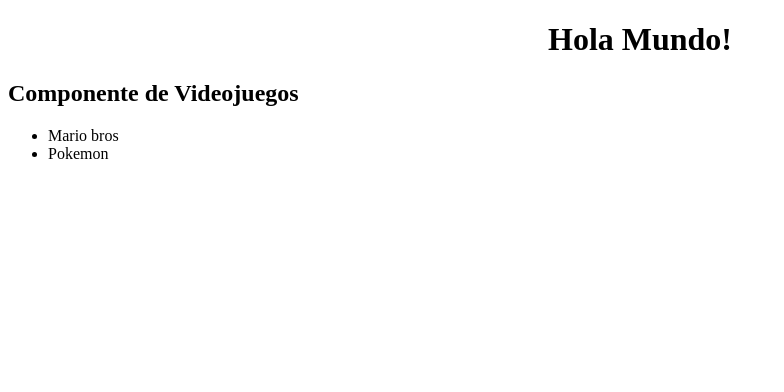
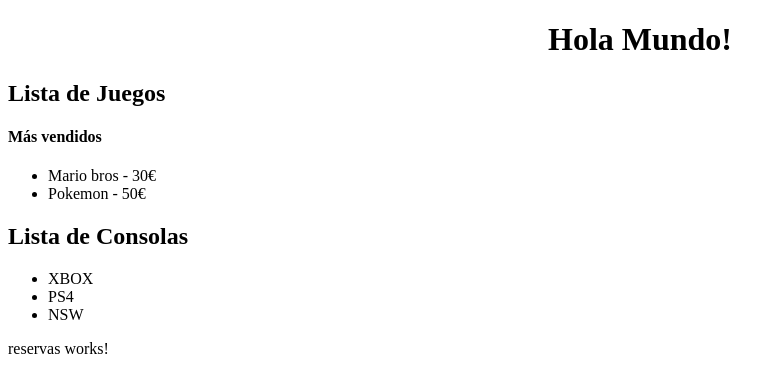
Before and after one commit to DavidMartinPerez/Angular-QuickStart, an Angular app: page / in a window 1280 px wide. Shown: the top 392 px of the page, without its empty margins (0-784 px from the left). Built offline with nearby package versions, Linux system fonts and the light colour scheme.

Commit message:
nuevos componentes
Crear componentes a manos y con el comando ng g component <Nombre>

```diff
--- a/src/app/app.component.html
+++ b/src/app/app.component.html
@@ -5,4 +5,6 @@
   </h1>
 </div>
 
-<videojuego></videojuego>
+<juegos></juegos>
+<consolas></consolas>
+<reservas></reservas>
--- /dev/null
+++ b/src/app/consolas/consolas.component.html
@@ -0,0 +1,7 @@
+<h2>{{ titulo }}</h2>
+
+<ul>
+    <li>XBOX</li>
+    <li>PS4</li>
+    <li>NSW</li>
+</ul>
--- /dev/null
+++ b/src/app/consolas/consolas.component.ts
@@ -0,0 +1,21 @@
+// OnInit cuando se carga el modulo
+// DoCheck cuando se cambia
+import { Component, OnInit } from '@angular/core';
+
+@Component({
+    selector: 'consolas',
+    templateUrl: './consolas.component.html'
+})
+export class ConsolasComponent implements OnInit{
+    public nombre:string;
+    public titulo:string;
+
+    constructor(){
+        this.nombre = "Consolas";
+        this.titulo = `Lista de ${ this.nombre }`
+    }
+
+    ngOnInit(){
+        console.log(`Se ha cargado el modulo de ${this.nombre}`);
+    }
+}
--- /dev/null
+++ b/src/app/juegos/juegos.component.html
@@ -0,0 +1,6 @@
+<h2>{{titulo}}</h2>
+<h4>{{nombreListado}}</h4>
+<ul>
+    <li>Mario bros - 30€</li>
+    <li>Pokemon - 50€</li>
+</ul>
--- /dev/null
+++ b/src/app/juegos/juegos.component.ts
@@ -0,0 +1,20 @@
+import { Component, OnInit } from '@angular/core';
+
+@Component({
+    selector: 'juegos',
+    templateUrl: './juegos.component.html'
+})
+export class JuegosComponent implements OnInit{
+    public nombre:string = "Juegos";
+    public titulo: string;
+    public nombreListado: string;
+
+    constructor(){
+        this.titulo = `Lista de ${this.nombre}`;
+        this.nombreListado = "Más vendidos";
+    }
+
+    ngOnInit(){
+        console.log(`Se ha cargado el modulo de ${this.nombre}`);
+    }
+}
--- /dev/null
+++ b/src/app/reservas/reservas.component.html
@@ -0,0 +1,3 @@
+<p>
+  reservas works!
+</p>
--- /dev/null
+++ b/src/app/reservas/reservas.component.ts
@@ -0,0 +1,19 @@
+import { Component, OnInit } from '@angular/core';
+
+@Component({
+  selector: 'reservas',
+  templateUrl: './reservas.component.html',
+  styleUrls: ['./reservas.component.css']
+})
+export class ReservasComponent implements OnInit {
+
+  public nombre:string;
+  constructor() {
+    this.nombre = "reservas";
+  }
+
+  ngOnInit(){
+    console.log(`Se ha cargado el modulo de ${this.nombre}`);
+  }
+
+}
--- a/src/app/videojuego/videojuego.component.ts
+++ /dev/null
@@ -1,17 +0,0 @@
-import { Component } from '@angular/core';
-
-@Component({
-    selector: 'videojuego',
-    template: `
-        <h2>Componente de Videojuegos</h2>
-        <ul>
-            <li>Mario bros</li>
-            <li>Pokemon</li>
-        </ul>
-    `
-})
-export class VideojuegosComponent {
-    constructor(){
-        console.log("Se ha cargado correctamentre el component: Videojuegos")
-    }
-}
```
Also changed, not shown: src/app/app.module.ts (+7 -2 lines), src/app/reservas/reservas.component.css (added), 1 other file (tests, documents, lock files or other folders).
